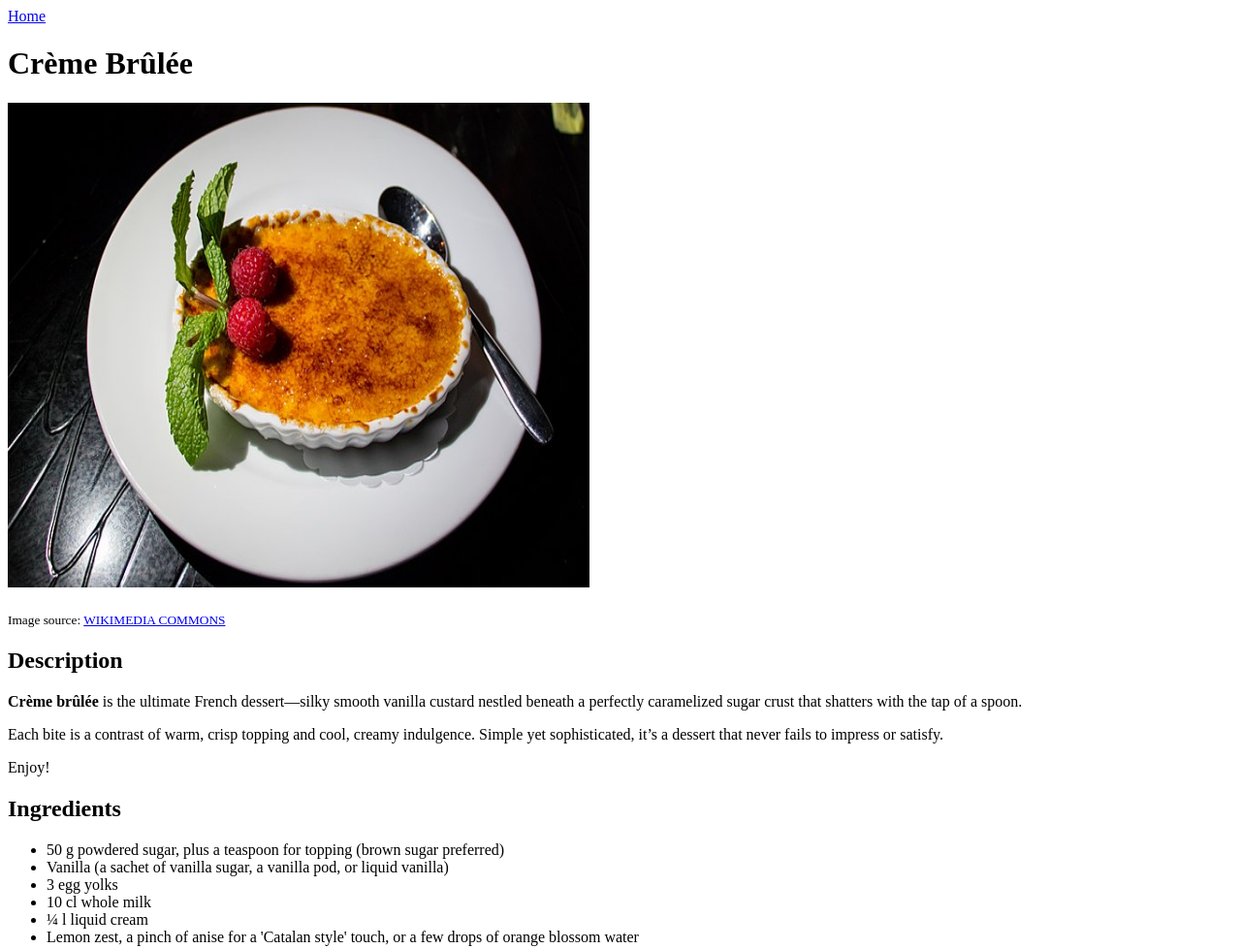
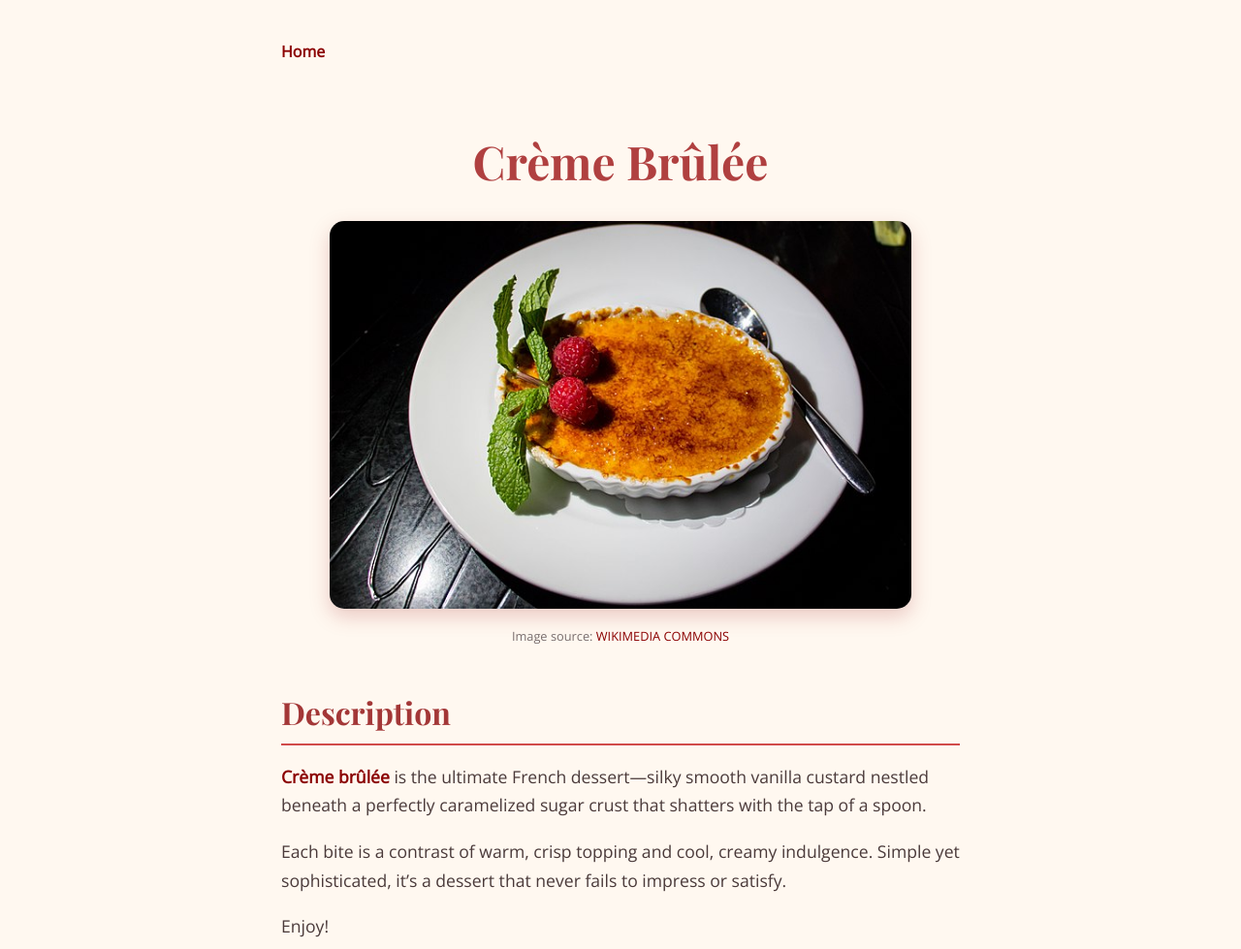
Before and after one commit to progritit/odin-recipes, a plain HTML site: page recipes/creme-brulee.html in a window 1280 px wide. Shown: the top 979 px of the page at 97% size. Drawn offline with nearby package versions, Linux system fonts and the light colour scheme.

Commit message:
Update webpages' style with CSS

```diff
--- a/recipes/creme-brulee.html
+++ b/recipes/creme-brulee.html
@@ -4,8 +4,10 @@
     <meta charset="UTF-8">
     <meta name="viewport" content="width=device-width, initial-scale=1.0">
     <title>Crème Brûlée</title>
+    <link href="https://fonts.googleapis.com/css2?family=Playfair+Display:wght@500;700&family=Open+Sans&display=swap" rel="stylesheet">
+    <link rel="stylesheet" href="stylerecipepage.css">
 </head>
-<body>
+<body class="recipepage">
     <a href="../index.html">Home</a>
     <h1>Crème Brûlée</h1>
     <img src="../img/creme-brulee.jpg" alt="Picture of crème brûlée" height="500" width="600">
--- /dev/null
+++ b/recipes/stylerecipepage.css
@@ -0,0 +1,111 @@
+/* Recipe page styles scoped to body.recipepage */
+body.recipepage {
+    max-width: 700px;
+    margin: 40px auto;
+    padding: 0 20px;
+    font-family: 'Open Sans', sans-serif;
+    background-color: #fff8f0;
+    color: #3a2f2f;
+    line-height: 1.7;
+    text-align: left;
+}
+
+/* Home link styling */
+body.recipepage > a[href="../index.html"] {
+    display: inline-block;
+    margin-bottom: 25px;
+    text-decoration: none;
+    font-weight: 600;
+    color: #8b0000;
+    border-bottom: 2px solid transparent;
+    transition: border-color 0.3s ease, color 0.3s ease;
+}
+
+body.recipepage > a[href="../index.html"]:hover {
+    color: #d14b4b;
+    border-color: #d14b4b;
+}
+
+/* Main title */
+body.recipepage h1 {
+    font-family: 'Playfair Display', serif;
+    font-size: 3rem;
+    color: #b04040;
+    margin-bottom: 20px;
+    text-align: center;
+}
+
+/* Recipe image */
+body.recipepage img {
+    display: block;
+    margin: 0 auto 15px auto;
+    border-radius: 15px;
+    box-shadow: 0 8px 20px rgba(176, 64, 64, 0.25);
+    max-width: 100%;
+    height: auto;
+}
+
+/* Image source */
+body.recipepage p > sub {
+    display: block;
+    font-size: 0.8rem;
+    color: #7a6e6e;
+    text-align: center;
+    margin-bottom: 30px;
+}
+
+body.recipepage p > sub a {
+    color: #8b0000;
+    text-decoration: none;
+    font-style: normal;
+}
+
+body.recipepage p > sub a:hover {
+    color: #d14b4b;
+    text-decoration: underline;
+}
+
+/* Section headings */
+body.recipepage h2 {
+    font-family: 'Playfair Display', serif;
+    font-size: 2rem;
+    color: #a33737;
+    margin-top: 40px;
+    margin-bottom: 15px;
+    border-bottom: 2px solid #d14b4b;
+    padding-bottom: 5px;
+}
+
+/* Paragraphs */
+body.recipepage p {
+    margin-bottom: 15px;
+    font-size: 1.1rem;
+    color: #4a3a3a;
+}
+
+/* Ingredient list (ul) */
+body.recipepage ul {
+    list-style-type: disc;
+    padding-left: 1.5rem;
+    margin-bottom: 40px;
+    color: #5a4a4a;
+    font-size: 1.1rem;
+}
+
+/* Steps list (ol) */
+body.recipepage ol {
+    padding-left: 1.5rem;
+    margin-bottom: 40px;
+    color: #5a4a4a;
+    font-size: 1.1rem;
+}
+
+body.recipepage ol li {
+    margin-bottom: 12px;
+}
+
+/* Strong emphasis */
+body.recipepage strong {
+    color: #8b0000;
+    font-weight: 700;
+}
--- /dev/null
+++ b/style.css
@@ -0,0 +1,260 @@
+/* Base styles */
+body {
+    margin: 0 auto;
+    padding: 0;
+    width: 800px;
+    font-family: 'Open Sans', sans-serif;
+    background-color: #fff8f0;
+    color: #333;
+    line-height: 1.6;
+    text-align: justify;
+}
+
+/* Header */
+header {
+    text-align: center;
+    padding: 20px 0;
+    background-color: #fff8f0;
+}
+
+header h1 {
+    margin: 0;
+    font-family: 'Playfair Display', serif;
+    font-size: 3rem;
+    color: #b04040;
+}
+
+/* Recipe list */
+ul {
+    list-style-type: none;
+    padding: 0;
+    max-width: 800px;
+    margin: 0 auto;
+}
+
+li {
+    background-color: #fff;
+    border-radius: 10px;
+    padding: 20px;
+    margin-bottom: 20px;
+    box-shadow: 0 4px 12px rgba(0,0,0,0.08);
+    transition: transform 0.2s ease, box-shadow 0.2s ease;
+    /* Removed 'display: inline' here to avoid conflict with nav li */
+}
+
+li:hover {
+    transform: translateY(-3px);
+    box-shadow: 0 6px 18px rgba(0,0,0,0.12);
+}
+
+/* Recipe title links */
+li h3 {
+    margin: 0;
+    font-family: 'Playfair Display', serif;
+    font-size: 1.5rem;
+}
+
+li a {
+    text-decoration: none;
+    color: #8b0000;
+    transition: color 0.3s ease;
+}
+
+li a:hover {
+    color: #d14b4b;
+}
+
+/* Recipe description */
+li p {
+    margin: 8px 0 0;
+    font-style: italic;
+    color: #555;
+}
+
+footer {
+    text-align: center;
+}
+
+/* Horizontal nav list */
+nav ul {
+    list-style: none;
+    padding: 0;
+    margin: 20px 0 0;
+    display: flex;
+    justify-content: center;
+    gap: 30px;
+}
+
+nav li {
+    display: inline-block; /* Changed from inline for better control */
+}
+
+nav a {
+    text-decoration: none;
+    color: #8b0000;
+    font-weight: bold;
+    font-family: 'Open Sans', sans-serif;
+    transition: color 0.3s ease;
+}
+
+nav a:hover {
+    color: #d14b4b;
+}
+
+/* Recipe list container */
+.recipe-list {
+    max-width: 800px;
+    margin: 0 auto;
+    padding: 0; /* optional, since no ul */
+}
+
+/* Each recipe card */
+.recipe-list article {
+    background-color: #fff;
+    border-radius: 10px;
+    padding: 20px;
+    margin-bottom: 20px;
+    box-shadow: 0 4px 12px rgba(0,0,0,0.08);
+    transition: transform 0.2s ease, box-shadow 0.2s ease;
+}
+
+.recipe-list article:hover {
+    transform: translateY(-3px);
+    box-shadow: 0 6px 18px rgba(0,0,0,0.12);
+}
+
+/* Recipe title links */
+.recipe-list h3 {
+    margin: 0;
+    font-family: 'Playfair Display', serif;
+    font-size: 1.5rem;
+}
+
+.recipe-list a {
+    text-decoration: none;
+    color: #8b0000;
+    transition: color 0.3s ease;
+}
+
+.recipe-list a:hover {
+    color: #d14b4b;
+}
+
+/* Recipe description */
+.recipe-list p {
+    margin: 8px 0 0;
+    font-style: italic;
+    color: #555;
+}
+
+/* Recipe page styles scoped to body.recipepage */
+body.recipepage {
+    max-width: 700px;
+    margin: 40px auto;
+    padding: 0 20px;
+    font-family: 'Open Sans', sans-serif;
+    background-color: #fff8f0;
+    color: #3a2f2f;
+    line-height: 1.7;
+    text-align: left;
+}
+
+/* Home link styling */
+body.recipepage > a[href="../index.html"] {
+    display: inline-block;
+    margin-bottom: 25px;
+    text-decoration: none;
+    font-weight: 600;
+    color: #8b0000;
+    border-bottom: 2px solid transparent;
+    transition: border-color 0.3s ease, color 0.3s ease;
+}
+
+body.recipepage > a[href="../index.html"]:hover {
+    color: #d14b4b;
+    border-color: #d14b4b;
+}
+
+/* Main title */
+body.recipepage h1 {
+    font-family: 'Playfair Display', serif;
+    font-size: 3rem;
+    color: #b04040;
+    margin-bottom: 20px;
+    text-align: center;
+}
+
+/* Recipe image */
+body.recipepage img {
+    display: block;
+    margin: 0 auto 15px auto;
+    border-radius: 15px;
+    box-shadow: 0 8px 20px rgba(176, 64, 64, 0.25);
+    max-width: 100%;
+    height: auto;
+}
+
+/* Image source */
+body.recipepage p > sub {
+    display: block;
+    font-size: 0.8rem;
+    color: #7a6e6e;
+    text-align: center;
+    margin-bottom: 30px;
+}
+
+body.recipepage p > sub a {
+    color: #8b0000;
+    text-decoration: none;
+    font-style: normal;
+}
+
+body.recipepage p > sub a:hover {
+    color: #d14b4b;
+    text-decoration: underline;
+}
+
+/* Section headings */
+body.recipepage h2 {
+    font-family: 'Playfair Display', serif;
+    font-size: 2rem;
+    color: #a33737;
+    margin-top: 40px;
+    margin-bottom: 15px;
+    border-bottom: 2px solid #d14b4b;
+    padding-bottom: 5px;
+}
+
+/* Paragraphs */
+body.recipepage p {
+    margin-bottom: 15px;
+    font-size: 1.1rem;
+    color: #4a3a3a;
+}
+
+/* Ingredient list (ul) */
+body.recipepage ul {
+    list-style-type: disc;
+    padding-left: 1.5rem;
+    margin-bottom: 40px;
+    color: #5a4a4a;
+    font-size: 1.1rem;
+}
+
+/* Steps list (ol) */
+body.recipepage ol {
+    padding-left: 1.5rem;
+    margin-bottom: 40px;
+    color: #5a4a4a;
+    font-size: 1.1rem;
+}
+
+body.recipepage ol li {
+    margin-bottom: 12px;
+}
+
+/* Strong emphasis */
+body.recipepage strong {
+    color: #8b0000;
+    font-weight: 700;
+}
```
Also changed, not shown: about.html (added, +39 -0 lines), index.html (+42 -12 lines), recipes.html (added, +43 -0 lines), recipes/blanquette-de-veau.html (+3 -1 lines), recipes/pot-au-feu.html (+3 -1 lines).
